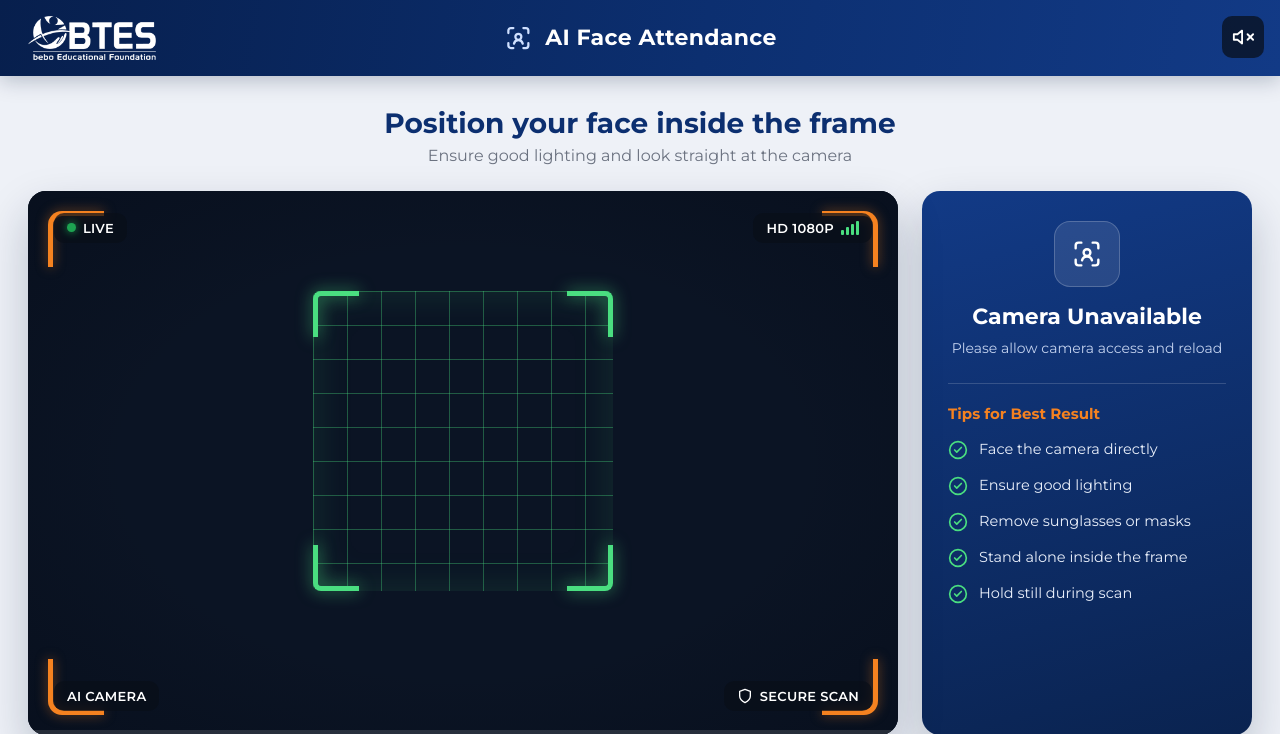
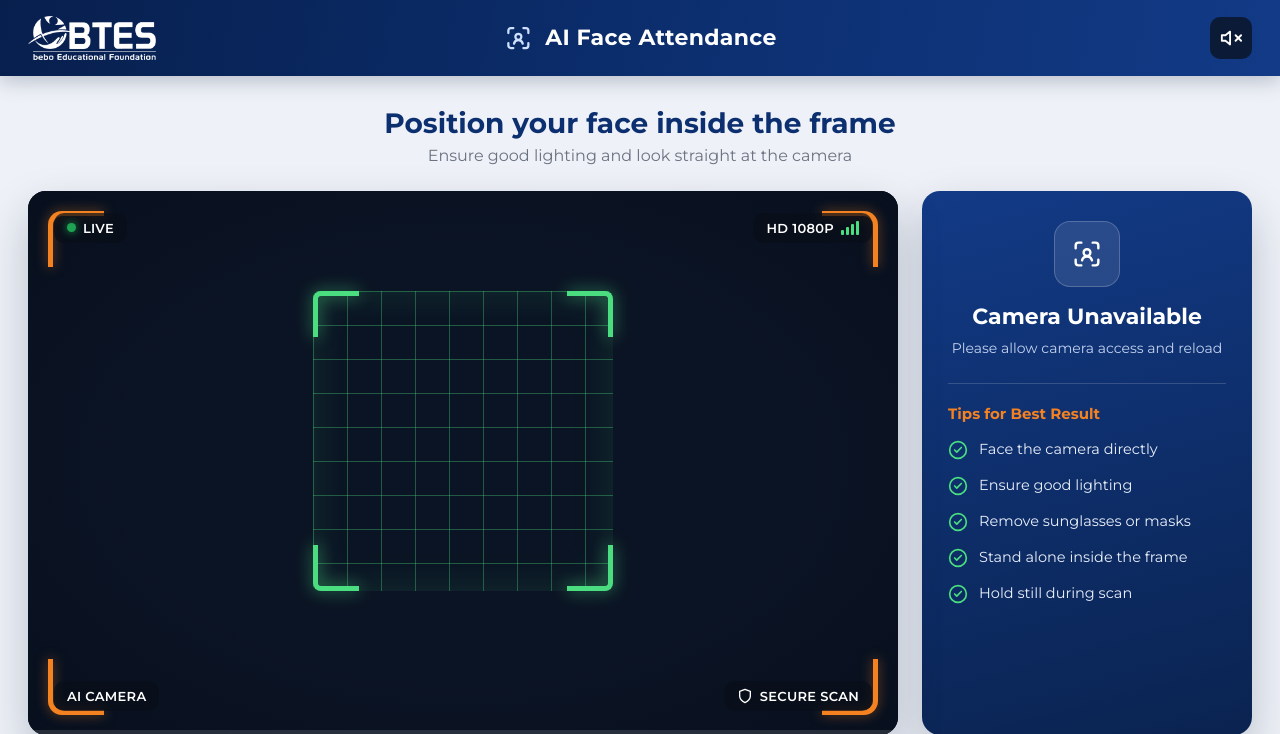
Before and after one commit to shubhams-btes/AttendancePortal, a Django app: page /attendance/ in a window 1280 px wide. Shown: the top 734 px of the page. Run offline with Django 5.2, Linux system fonts and the light colour scheme; some libraries are stand-ins or nearby versions.

Commit message:
Sound button alignment

```diff
--- a/students/static/students/css/attendance.css
+++ b/students/static/students/css/attendance.css
@@ -452,3 +452,9 @@ a{text-decoration:none;color:inherit;}
 }
 .sound-btn:hover { background: rgba(9,14,24,.9); }
 .sound-btn.enabled { background: #16a34a; }   /* green when sound is on */
+#soundBtn {
+    position: absolute;
+    top: 50%;
+    right: 28px;
+    transform: translateY(-50%);
+}
```
